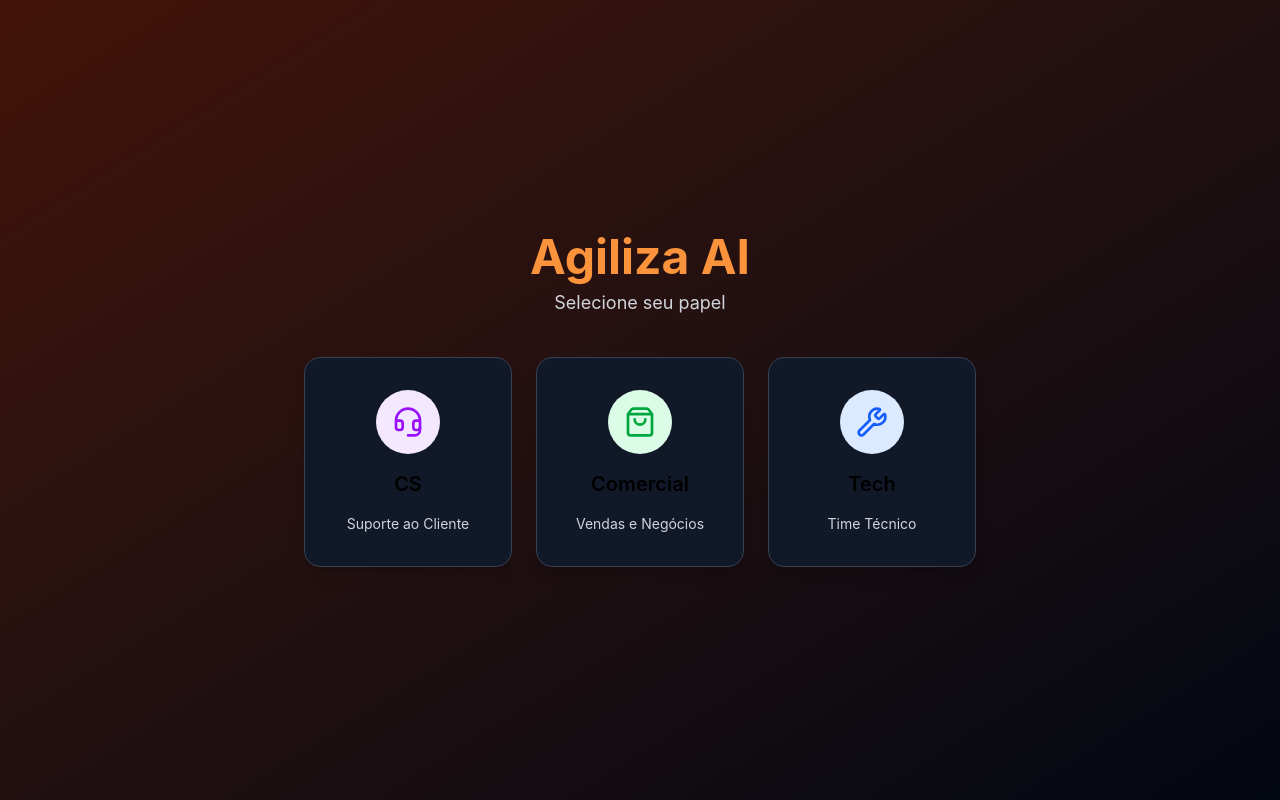
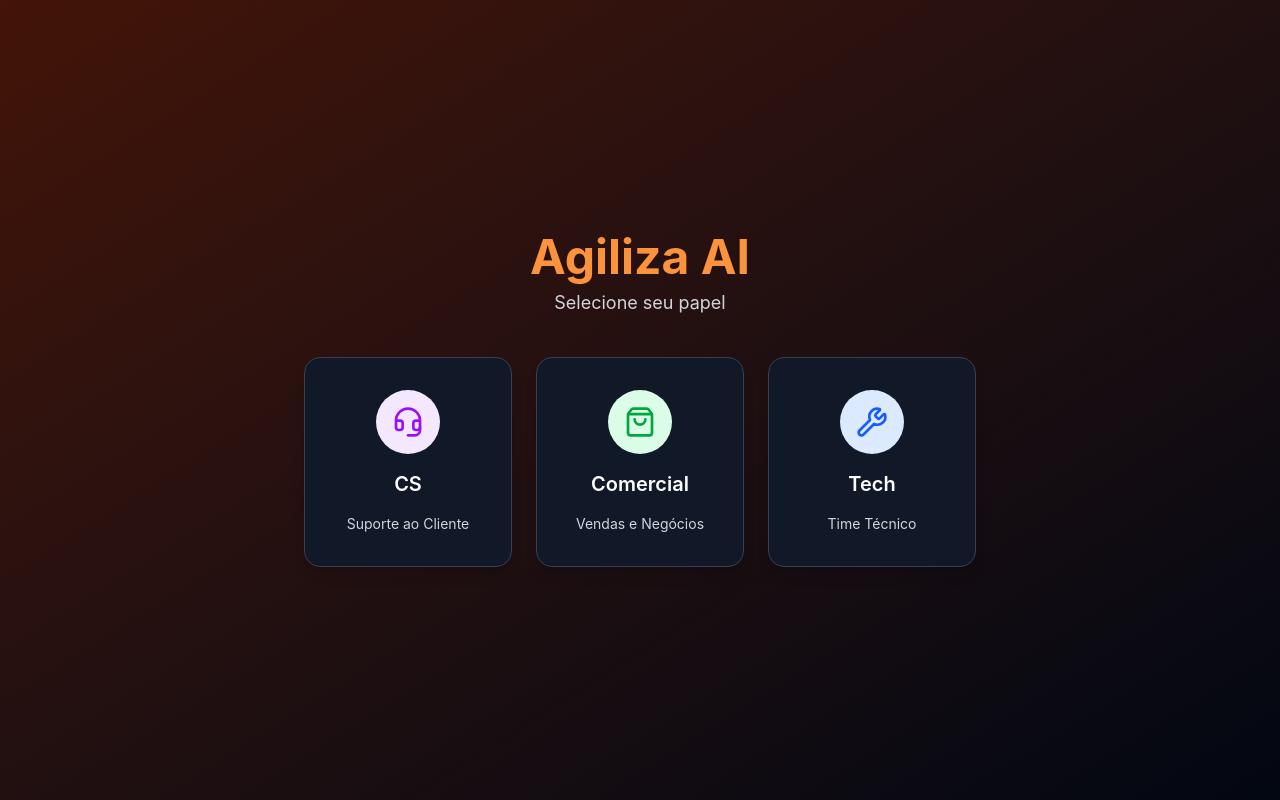
Before and after one commit to DerickBessa/agiliza-ai, a React (Vite) app: page / in a window 1280 px wide. Built offline with nearby package versions, Linux system fonts and the light colour scheme.

Commit message:
fix: RoleSelect now respects text-text theme variable

```diff
--- a/src/pages/RoleSelect.tsx
+++ b/src/pages/RoleSelect.tsx
@@ -34,7 +34,7 @@ export default function RoleSelect() {
   }, [])
 
   return (
-    <div className="min-h-screen bg-gradient-to-br from-primary-light to-page flex flex-col items-center justify-center p-4">
+    <div className="min-h-screen bg-gradient-to-br from-primary-light to-page text-text flex flex-col items-center justify-center p-4">
       <div className="text-center mb-10">
         <h1 className="text-4xl md:text-5xl font-bold text-primary mb-2">Agiliza AI</h1>
         <p className="text-text-secondary text-lg">Selecione seu papel</p>
```
